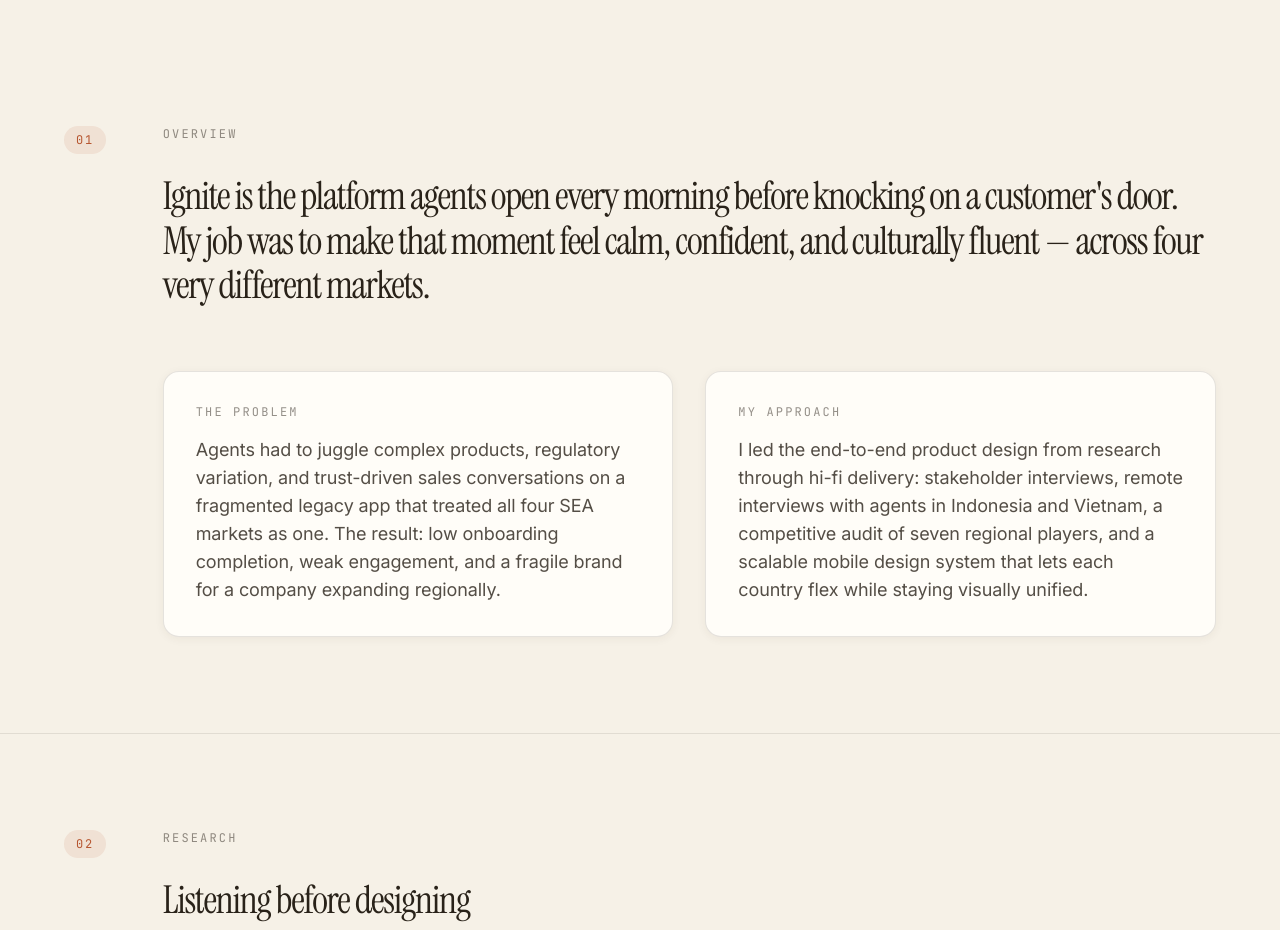
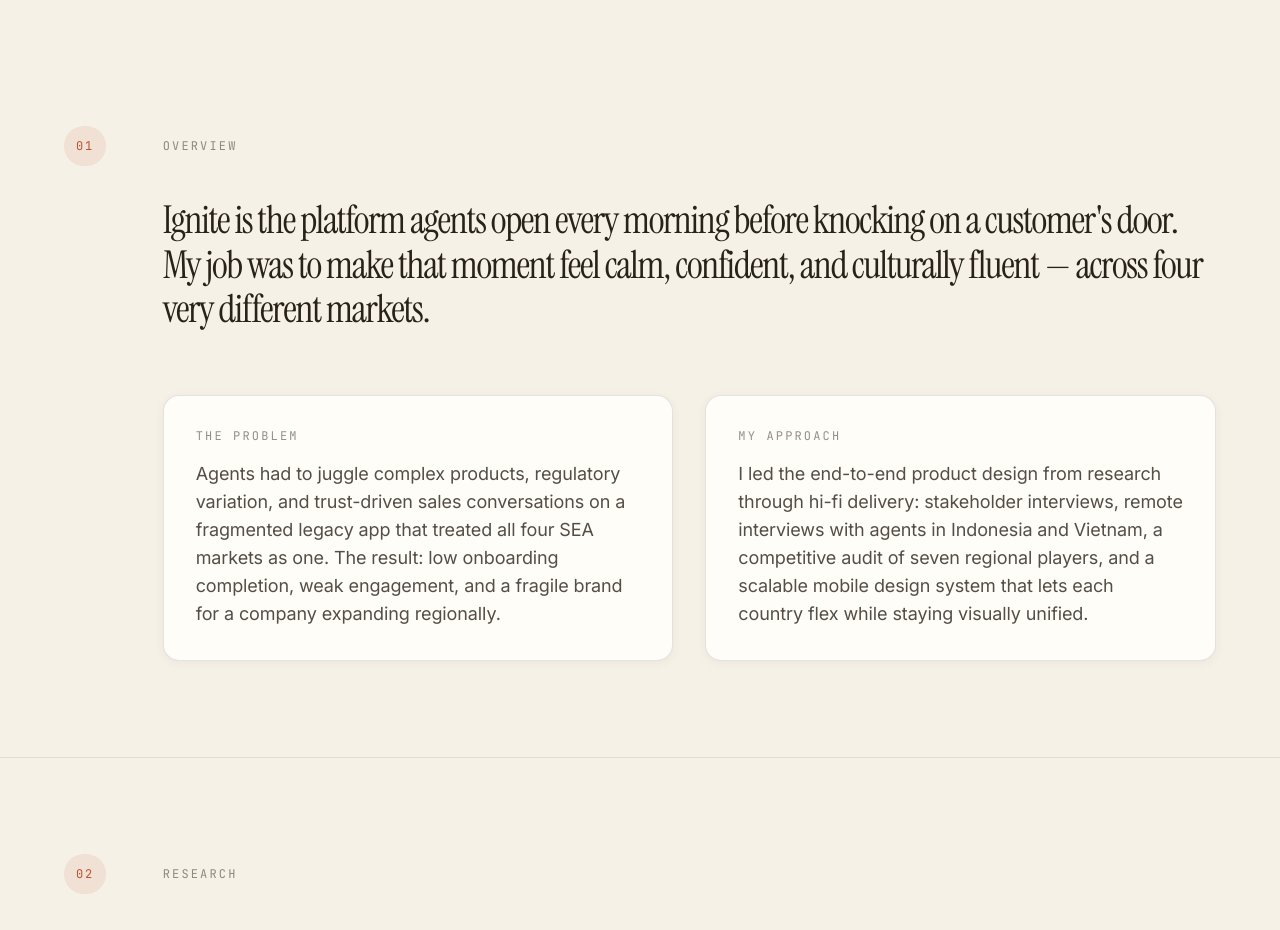
Before and after one commit to designerliangyue/portfolio2026, a Next.js app: page /work/ignite in a window 1280 px wide. Shown: the part 1300-2230 px from the top of the page. Built offline with nearby package versions, Linux system fonts and the light colour scheme.

Commit message:
Refine case study section layout

```diff
--- a/app/globals.css
+++ b/app/globals.css
@@ -179,6 +179,9 @@ html:lang(zh-Hans) {
   }
   .label {
     @apply font-mono text-xs uppercase tracking-[0.18em] text-ink/50;
+  }
+  .case-section-label {
+    @apply flex min-h-10 items-center;
   }
 
   html:lang(zh-Hans) .label {
--- a/components/CaseStudyGallery.tsx
+++ b/components/CaseStudyGallery.tsx
@@ -187,9 +187,9 @@ export function CaseStudyGallery({
         if (block.type === "cross-cultural") {
           if (!crossCultural?.length) return null;
           return (
-            <div key={`cross-cultural-${index}`} className="space-y-6">
+            <div key={`cross-cultural-${index}`}>
               {crossCulturalLabel ? (
-                <p className="label">{crossCulturalLabel}</p>
+                <h2 className="display-3 mb-10">{crossCulturalLabel}</h2>
               ) : null}
               <div className="case-study-split">
                 {crossCultural.map((item) => (
--- a/components/CaseStudyView.tsx
+++ b/components/CaseStudyView.tsx
@@ -15,7 +15,7 @@ import { CountUp } from "@/components/CountUp";
 function SectionBadge({ index }: { index: string }) {
   return (
     <span
-      className="inline-block rounded-full px-3 py-1.5 font-mono text-xs tracking-[0.14em]"
+      className="inline-flex h-10 items-center rounded-full px-3 font-mono text-xs tracking-[0.14em]"
       style={{ background: "var(--studio-accent-soft)", color: "var(--studio-accent)" }}
     >
       {index}
@@ -98,6 +98,9 @@ export function CaseStudyView({ slug }: { slug: string }) {
   const hasCrossCultural = (project.crossCultural?.length ?? 0) > 0;
   const hasStandaloneCrossCultural = hasCrossCultural && projectSlug !== "ignite";
   const sectionStartIndex = hasStandaloneCrossCultural ? 3 : 2;
+  const visibleSections = project.sections.filter(
+    (section) => !(projectSlug === "ignite" && sectionGalleryKey(section.kicker, section.kickerKey) === "Strategy")
+  );
   const cs = t.caseStudy;
 
   return (
@@ -153,7 +156,7 @@ export function CaseStudyView({ slug }: { slug: string }) {
             <SectionBadge index="01" />
           </div>
           <div className="case-study-main">
-            <p className="label mb-8">{cs.overview}</p>
+            <p className="case-section-label label mb-8">{cs.overview}</p>
             <p className="display-3 text-ink">{project.hero}</p>
 
             <div className="mt-16 case-study-split">
@@ -177,7 +180,7 @@ export function CaseStudyView({ slug }: { slug: string }) {
               <SectionBadge index="02" />
             </div>
             <div className="case-study-main">
-              <p className="label mb-8">{cs.crossCultural}</p>
+              <p className="case-section-label label mb-8">{cs.crossCultural}</p>
               <div className="case-study-split">
                 {project.crossCultural!.map((cc) => (
                   <div key={cc.heading} className="studio-chip rounded-2xl p-6 md:p-8">
@@ -191,7 +194,7 @@ export function CaseStudyView({ slug }: { slug: string }) {
         </section>
       ) : null}
 
-      {project.sections.map((section, i) => {
+      {visibleSections.map((section, i) => {
         const galleryKey = sectionGalleryKey(section.kicker, section.kickerKey);
         const galleryBlocks = galleryForSection(projectSlug, galleryKey);
         const hasAside = Boolean(section.bullets?.length);
@@ -209,7 +212,7 @@ export function CaseStudyView({ slug }: { slug: string }) {
                 <SectionBadge index={String(i + sectionStartIndex).padStart(2, "0")} />
               </div>
               <div className="case-study-main">
-                <p className="label mb-8">{section.kicker}</p>
+                <p className="case-section-label label mb-8">{section.kicker}</p>
                 <h2 className="display-3 mb-10">{section.title}</h2>
 
                 {section.stats?.length ? (
@@ -268,10 +271,10 @@ export function CaseStudyView({ slug }: { slug: string }) {
       <section className="container-grid py-16 md:py-24 border-t border-ink/10">
         <div className="swiss-grid">
           <div className="case-study-index">
-            <SectionBadge index={String(sectionStartIndex + project.sections.length).padStart(2, "0")} />
+            <SectionBadge index={String(sectionStartIndex + visibleSections.length).padStart(2, "0")} />
           </div>
           <div className="case-study-main">
-            <p className="label mb-8">{cs.outcome}</p>
+            <p className="case-section-label label mb-8">{cs.outcome}</p>
             <p className="display-3 text-ink">{project.outcome}</p>
           </div>
         </div>
```
Also changed, not shown: 1 other file (tests, documents, lock files or other folders).
